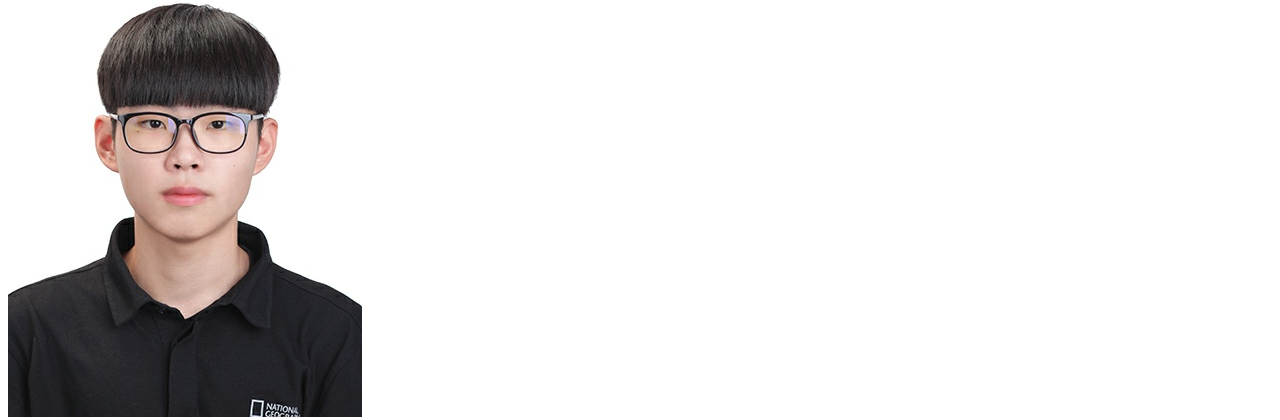
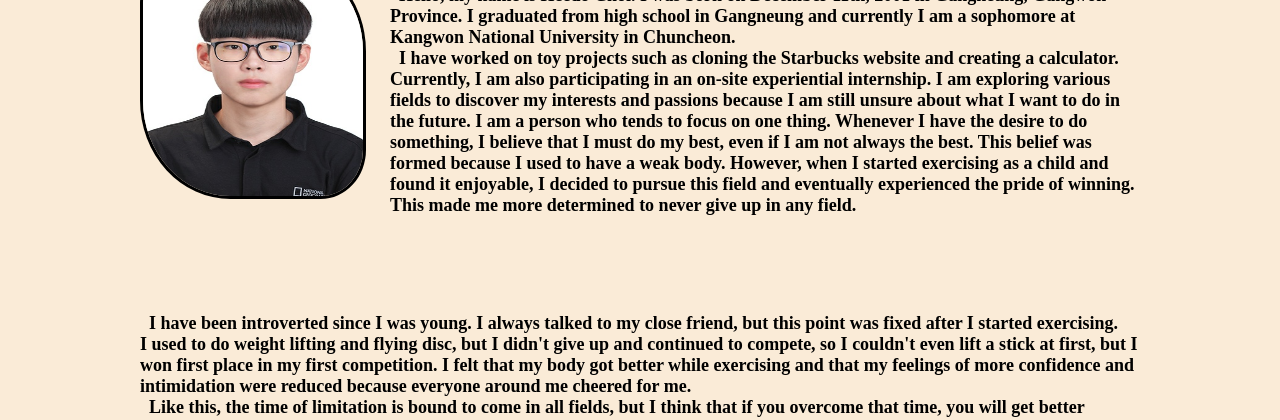
Before and after one commit to Codingtoo/homeworkintroduce, a plain HTML site: page homework.html in a window 1280 px wide. Shown: the part 237-657 px from the top of the page. Drawn offline with nearby package versions, Linux system fonts and the light colour scheme; the site is published under a folder, as on GitHub Pages, so addresses that start at the root find nothing.

Commit message:
Update homework.html

```diff
--- a/homework.html
+++ b/homework.html
@@ -5,15 +5,15 @@
 
     <!--<script src="https://kit.fontawesome.com/def66b134a.js" crossorigin="anonymous"></script>-->
     <!--스크린모드에서 가로길이가 최대 499px인 디바이스 장치-->
-    <link rel="stylesheet" href="/CSS/phone.css" media="screen and (max-width:494px)">
+    <link rel="stylesheet" href="phone.css" media="screen and (max-width:494px)">
     <!--스크린모드에서 가로길이가 최소 1051px인 디바이스 장치-->
-    <link rel="stylesheet" href="/CSS/homework.css"  media="screen and (min-width:1051px)">
+    <link rel="stylesheet" href="homework.css"  media="screen and (min-width:1051px)">
     <!--스크린모드에서 가로길이가 최소 500px 최대 1050px인 디바이스 장치-->
-    <link rel="stylesheet" href="/CSS/pad.css"  media="screen and (min-width:495px) and (max-width:1050px)">
+    <link rel="stylesheet" href="pad.css"  media="screen and (min-width:495px) and (max-width:1050px)">
     <!--프린트모드이고 가로방향으로 출력-->
-    <link rel="stylesheet" href="./CSS/homework.css" media="print and (orientation:landscape)">
+    <link rel="stylesheet" href="homework.css" media="print and (orientation:landscape)">
     <!--프린트모드이고 세로방향으로 출력-->
-    <link rel="stylesheet" href="./CSS/print.css" media="print and (orientation:portrait)">
+    <link rel="stylesheet" href="print.css" media="print and (orientation:portrait)">
 
     <script src="https://code.jquery.com/jquery-3.1.0.js"></script>
     <script>
```
